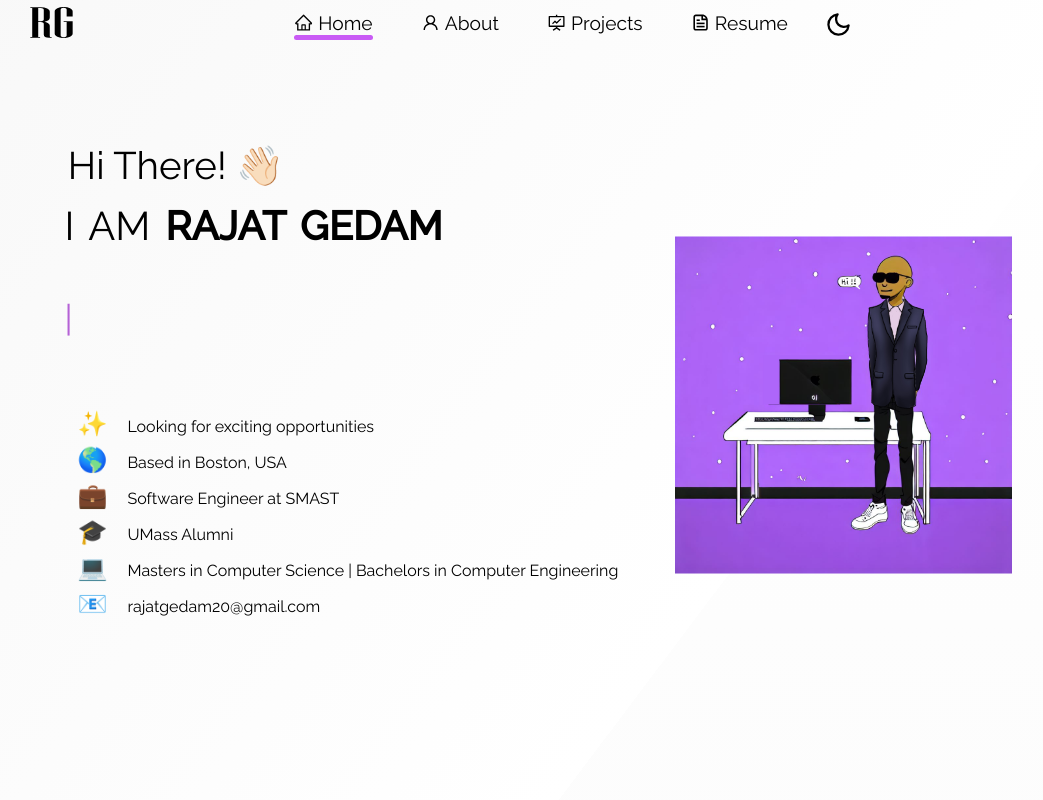
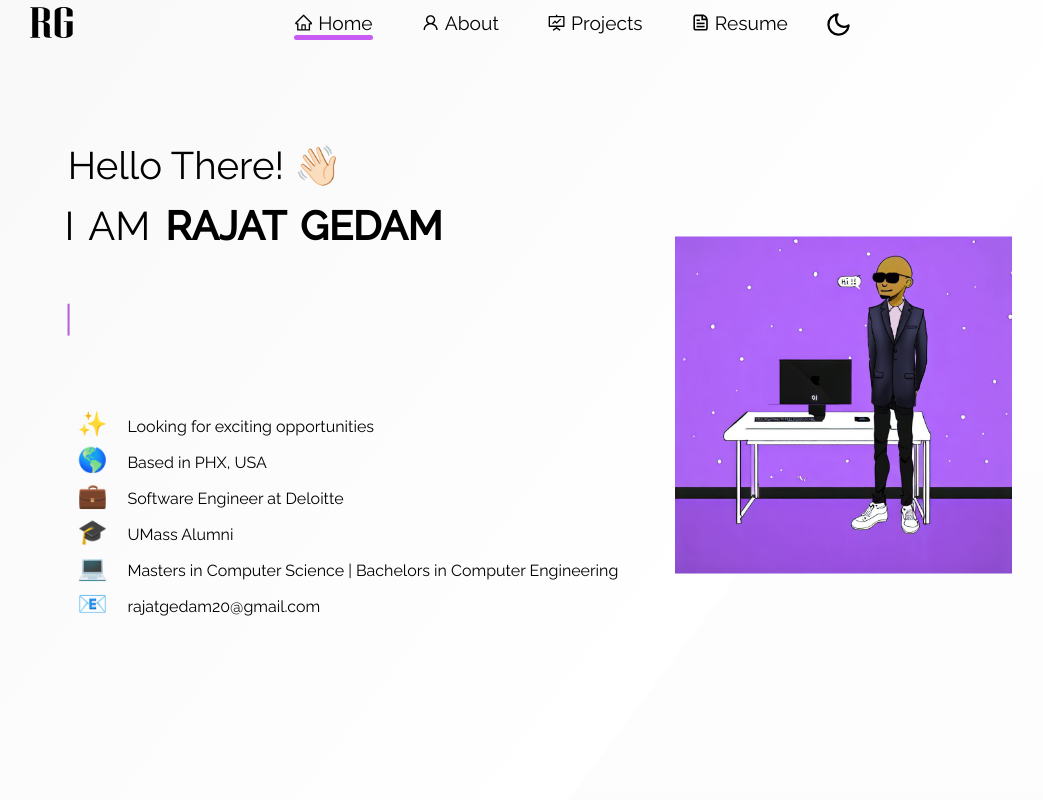
Before and after one commit to rajatgedam/rajatgedam.github.io, a React (Create React App) app: page / in a window 1280 px wide. Shown: the top 800 px of the page, without its empty margins (94-1137 px from the left). Built offline with nearby package versions, Linux system fonts and the light colour scheme.

Commit message:
KAZE-32825 Update About and Info First Draft

```diff
--- a/src/data/info.js
+++ b/src/data/info.js
@@ -30,11 +30,11 @@ export const info = {
       text: 'Looking for exciting opportunities',
     },{
       emoji: '🌎',
-      text: 'Based in Boston, USA',
+      text: 'Based in PHX, USA',
     },
     {
       emoji: '💼',
-      text: 'Software Engineer at SMAST',
+      text: 'Software Engineer at Deloitte',
     },
     {
       emoji: '🎓',
@@ -63,12 +63,12 @@ export const info = {
       label: 'linkedin',
     },
     {
-      link: 'https://twitter.com/ISutygina',
+      link: '',//https://twitter.com/ISutygina
       icon: 'fa-brands fa-twitter',
       label: 'twitter',
     },
     {
-      link: 'https://codepen.io/juls_sut',
+      link: '',//https://codepen.io/juls_sut
       icon: 'fa-brands fa-codepen',
       label: 'codepen',
     },
@@ -79,8 +79,8 @@ export const info = {
     },
   ],
 
-  bio: "I'm a dedicated software engineer with a background in SaaS, known for my exceptional communication and organizational skills. I enjoy contributing to innovative solutions that can positively impact both the organization and the people it serves. ",
-  skillsDesc: "C/C++, C# .NET, Java, Python, JavaScript, TypeScript, SQL, Angular, React JS, React Native,",
+  bio: "I'm a dedicated software engineer with a background in SaaS, known for my exceptional communication and organizational skills. I enjoy contributing to innovative solutions that can positively impact both the organization and the people it serves. Most recently, I had the privilege of making a meaningful impact on homeless communities in California, driving positive transformation and lasting change with my software wizardy. Curious?",
+  skillsDesc: "C/C++, C# .NET, Java, Python, JavaScript, TypeScript, SQL, Angular, React JS, React Native",
 
   skills: {
     proficientWith: [
@@ -113,8 +113,8 @@ export const info = {
       emoji: '📸',
     },
     {
-      label: 'sushi-eating',
-      emoji: '🍣',
+      label: 'ramen-eating',
+      emoji: '🍜',
     },
   ],
   portfolio: [
--- a/src/scenes/About/AboutTextCard/AboutTextCard.jsx
+++ b/src/scenes/About/AboutTextCard/AboutTextCard.jsx
@@ -12,28 +12,30 @@ const AboutTextCard = () => {
         {/* Hello again, I am{' '} */}
 
         {/* <span className={s.purple}>Rajat Gedam</span> */}
-        Based in <span className={s.purple}> Boston, USA, </span>
+        Based in <span className={s.purple}> Phoenix AZ, USA </span>
         I'm a software engineer with expertise in full stack development{' '}
-        using React, .NET, Angular, Python.
+        using React, Angular, .NET, Python.
         <br />
 
         <br />
         I have successfully identified and resolved complex issues 🎯, often working collaboratively with team members to develop creative solutions that deliver results.
         <br />
         <br />
-        I have a Master's degree in Computer Science and I am currently working as a Software Engineer at UMass SMAST (Dean's Office). 🐳
-        <br /><br /> Currently, I am building a web application for tracking student degree progress. The back-end is facilitated with stored procedures on a Microsoft SQL Server.
+        I am a Software Engineer at Deloitte and I have a Master's degree in Computer Science. 🐳
+        <br /><br />
+        Presently, I work on impactful client deliverables that transform the society for the greater good. My most recent project dealt with fast tracking applications at rehabilitation centers.
         The primary purpose of this application is reduce paperwork for the administrative team and reduce redunduncy in the data.📎
         <br /><br />
-        Implemented AI 🤖 with Power BI to generate analytics 📊 and reports from graduate program data resulting in bird's eye view reports of all the students' current progress.
+        My last engagement with the UMass Marine Sciences Department was deeply fulfilling, as I developed a powerful web application to streamline and enhance student degree progress tracking. Implemented AI 🤖 with Power BI to generate analytics 📊 and reports from graduate program data resulting in bird's eye view reports of all the students' current progress.
         <br /><br />
         I previously worked for Yardi Systems, Santa Barbara, developing a co-working space management platform. (2018 - 2021)
         <br /><br />
         At Yardi Systems, I tailored end-to-end solutions, from creating database schemas, tables, and developing <span className={s.purple}>REST APIs</span> to designing web pages for these services. In the <span className={s.purple}>AGILE</span> environment, I worked on implementating and maintaining new features, fixing bugs, defects and actively took part in code reviews.
         <br /><br />
-        I used the frameworks .NET and Angular with tools such as <span className={s.purple}>Postman, Swagger, Confluence and JIRA</span> for the software development life cycle activites at Yardi Systems.
+        I used the frameworks .NET and React JS, Angular, Blazor with tools such as <span className={s.purple}>Datadog, Kibana, Postman, Swagger, Confluence and JIRA</span> for the software development life cycle activites at these positions.
         <br /><br />
-        🚀 I am looking for new opportunities and I'm willing to relocate. <br /> <br />
+        🚀 I am looking for new opportunities and I'm willing to relocate.
+        <br /> <br />
         Apart from coding, some other activities that I love to do!
       </p>
 
--- a/src/scenes/Home/MainSection/MainSection.jsx
+++ b/src/scenes/Home/MainSection/MainSection.jsx
@@ -13,7 +13,7 @@ const MainSection = () => {
     <section className={s.content}>
       <div className={s.header}>
         <h2 style={{ paddingBottom: 15 }} className={s.title}>
-          Hi There! <span className={s.wave}>👋🏻</span>
+          Hello There! <span className={s.wave}>👋🏻</span>
         </h2>
 
         <h1 className={s.mainTitle}>
```
